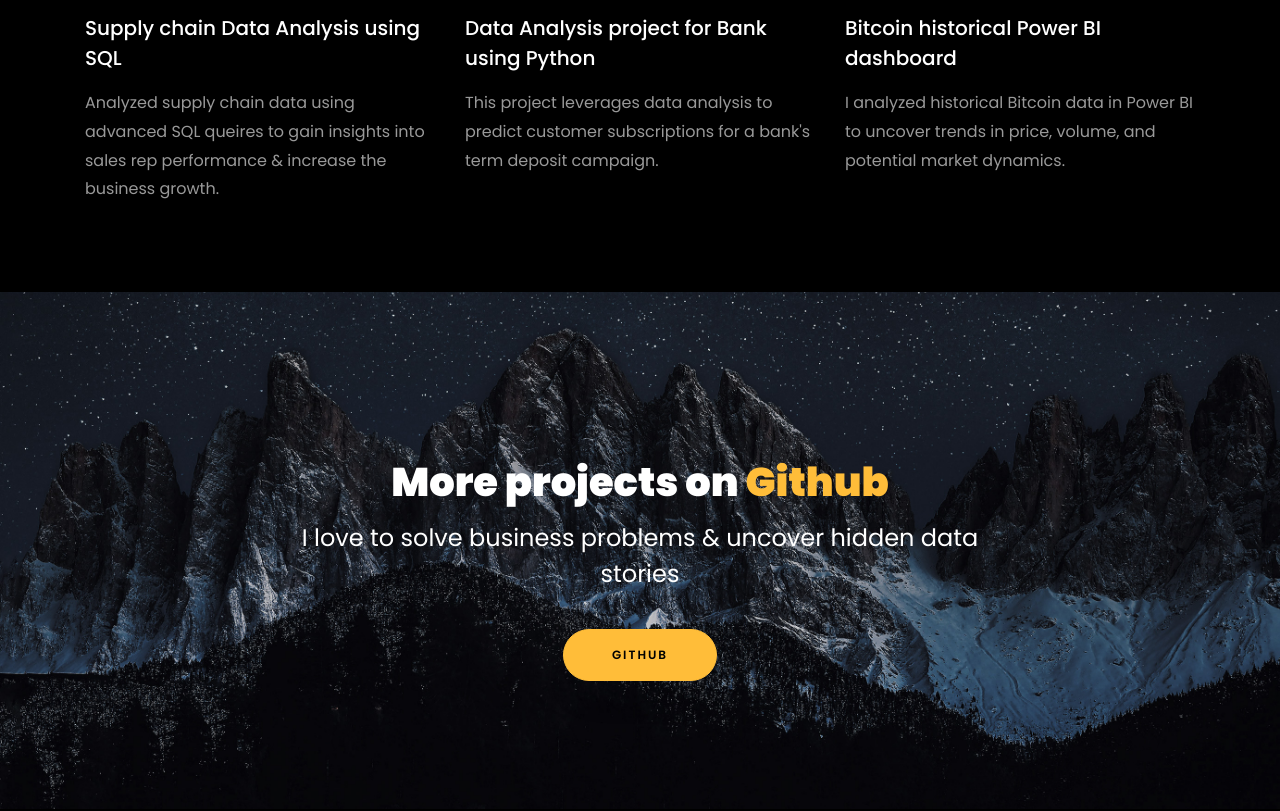
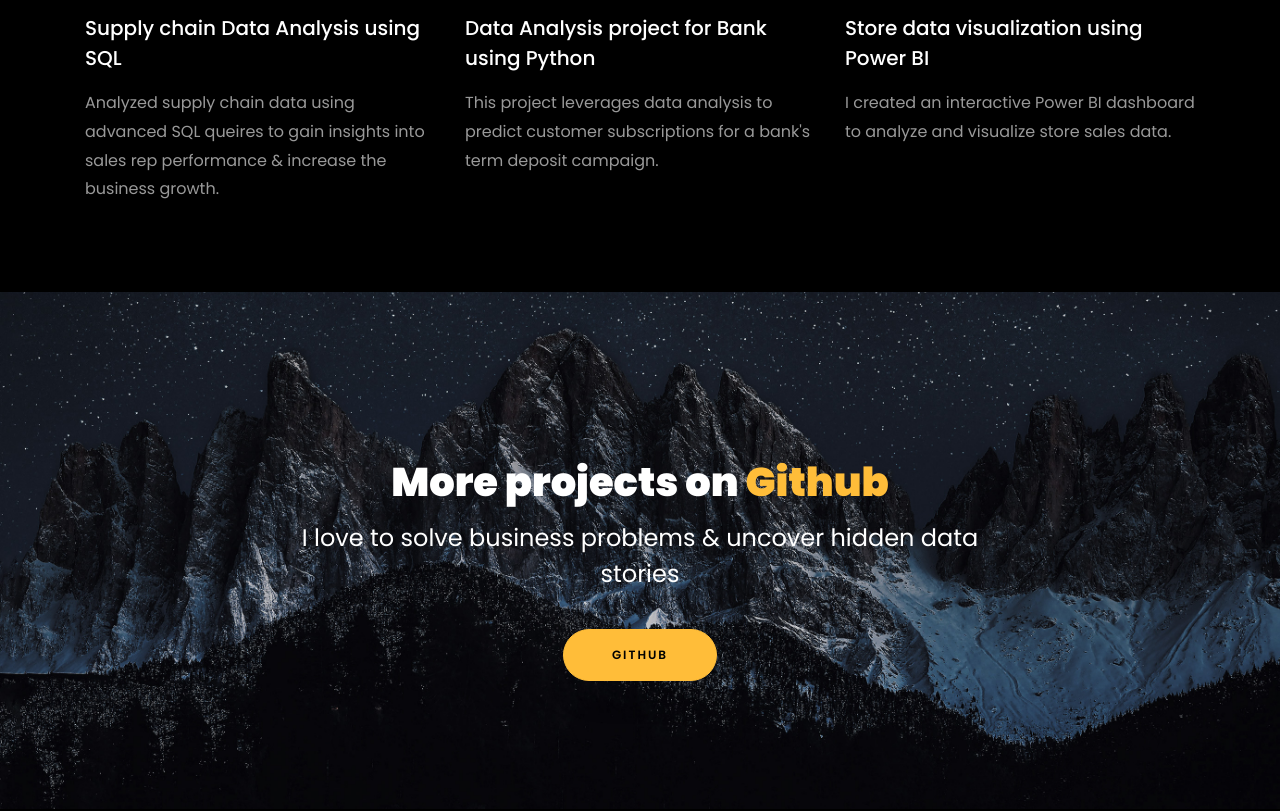
Before and after one commit to noumandach/noumandach.github.io, a plain HTML site: page index.html in a window 1280 px wide. Shown: the part 2422-3233 px from the top of the page. Drawn offline with Linux system fonts and the light colour scheme; files whose address does not match are found by name.

Commit message:
Update index.html

```diff
--- a/index.html
+++ b/index.html
@@ -430,12 +430,12 @@
           </div>
           <div class="col-md-4 d-flex ftco-animate">
           	<div class="blog-entry">
-              <a href="https://github.com/noumandach/Bitcoin_historical_dashboard_Power_BI/blob/main/Power%20BI%20dashboard.jpg" class="block-20 zoom-effect" style="background-image: url('images/proj_3.jpg');">
+              <a href="https://github.com/noumandach/Madhav_store_sales_dashboard_Power_BI/blob/main/Madhav%20Store%20dashboard.jpg" class="block-20 zoom-effect" style="background-image: url('images/proj_3.jpg');">
               </a>
               <div class="text mt-3 float-right d-block">
 
-                <h3 class="heading"><a href="https://github.com/noumandach/Bitcoin_historical_dashboard_Power_BI/blob/main/Power%20BI%20dashboard.jpg">Bitcoin historical Power BI dashboard</a></h3>
-                <p>I analyzed historical Bitcoin data in Power BI to uncover trends in price, volume, and potential market dynamics.</p>
+                <h3 class="heading"><a href="https://github.com/noumandach/Madhav_store_sales_dashboard_Power_BI/blob/main/Madhav%20Store%20dashboard.jpg">Store data visualization using Power BI</a></h3>
+                <p>I created an interactive Power BI dashboard to analyze and visualize store sales data.</p>
               <!-- </div>
             </div>
           </div>
```
